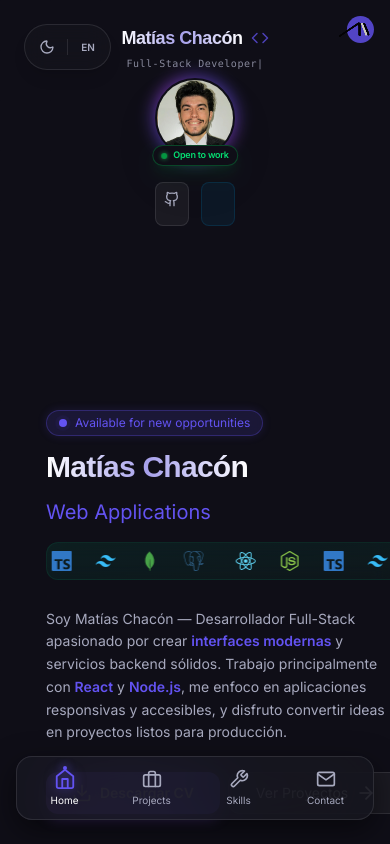
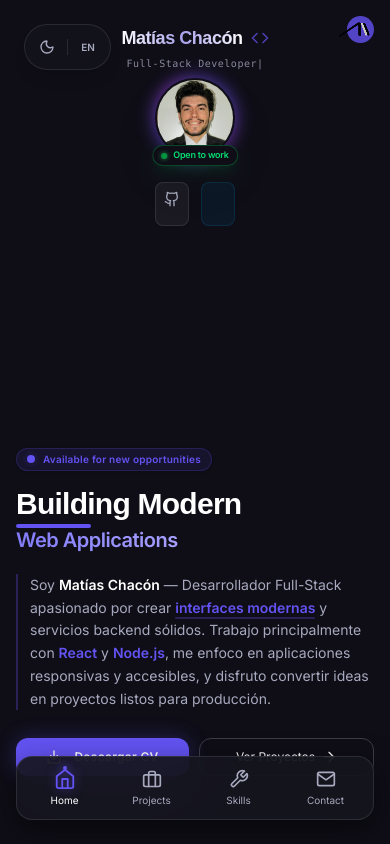
Before and after one commit to Maty910/portfolio, a React (Vite) app: page / in a window 390 px wide. Built offline with nearby package versions, Linux system fonts and the light colour scheme; some icons are missing; a web font is replaced by a local one.

Commit message:
fix: home styles for desktop & mobile

```diff
--- a/src/components/Home.tsx
+++ b/src/components/Home.tsx
@@ -11,33 +11,34 @@ interface HomeProps {
 export const Home: React.FC<HomeProps> = ({ setActiveSection }) => {
   // const { t } = useLanguage();
 
-  // Función auxiliar para resaltar palabras clave en la bio (esto es opcional, podés hacerlo directo en el JSX si preferís)
-  // Pero para mantenerlo simple y directo como pediste, vamos a hardcodear la bio con estilos acá mismo
-  // Ojo: Si usás traducciones (t), tendrías que ver cómo manejar el HTML dentro del string traducido.
-  // Asumiendo que t('header.bio') devuelve un string plano, lo vamos a reemplazar visualmente acá para el efecto.
-
   const bioContent = (
     <>
-      Soy Matías Chacón — Desarrollador Full-Stack apasionado por crear <span className="text-[#6353f2] font-semibold">interfaces modernas</span> y servicios backend sólidos. Trabajo principalmente con <span className="text-[#6353f2] font-semibold">React</span> y <span className="text-[#6353f2] font-semibold">Node.js</span>, me enfoco en aplicaciones responsivas y accesibles, y disfruto convertir ideas en proyectos listos para producción.
+      Soy <span className="text-white font-semibold">Matías Chacón</span> — Desarrollador Full-Stack apasionado por crear <span className="text-[#6353f2] font-semibold relative inline-block">
+        interfaces modernas
+        <span className="absolute bottom-0 left-0 w-full h-[2px] bg-[#6353f2]/30 rounded-full"></span>
+      </span> y servicios backend sólidos. Trabajo principalmente con <span className="text-[#6353f2] font-semibold">React</span> y <span className="text-[#6353f2] font-semibold">Node.js</span>, me enfoco en aplicaciones responsivas y accesibles, y disfruto convertir ideas en proyectos listos para producción.
     </>
   );
-  // Nota: Si necesitás soporte multi-idioma real con estilos intercalados, lo ideal es usar una librería como 'react-i18next' con interpolación,
-  // o tener componentes de texto separados por idioma. Por ahora, para el ejemplo visual, uso este bloque estático o podrías adaptar tu i18n.
 
   return (
     <section
       id="home"
-      className="snap-center min-h-screen w-full flex items-center justify-center relative
+      className="snap-center min-h-screen w-full flex flex-col justify-center relative
                  transition-all duration-300 ease-[cubic-bezier(.2,.9,.2,1)]
-                pl-[var(--sidebar-collapsed)] max-[880px]:pl-0
-                max-[880px]:min-h-[calc(100vh-var(--sidebar-mobile-height))]"
+                 /* En mobile usamos todo el alto disponible menos el header */
+                 max-[880px]:min-h-[calc(100vh-120px)]
+                 /* En desktop agregamos margen izquierdo para evitar el sidebar */
+                 min-[881px]:pl-[280px]"
     >
-      <div className="w-full max-w-[900px] px-8 md:px-16 py-12 max-[880px]:px-4 max-[880px]:py-8 ml-15">
+      {/* Contenedor principal con márgenes seguros */}
+      <div className="w-full max-w-[1000px] px-6 md:px-12 mx-auto flex flex-col justify-center h-full
+                      max-[880px]:px-4 max-[880px]:pt-8">
 
-        <div className="flex flex-col items-start gap-4 animate-in fade-in slide-in-from-bottom-4 duration-700 max-[880px]:gap-3">
+        <div className="flex flex-col items-start gap-6 animate-in fade-in slide-in-from-bottom-8 duration-700 max-[880px]:gap-4">
 
           {/* Badge "Open to work" */}
-          <div className="inline-flex items-center gap-2 px-3 py-1 rounded-full bg-[#6353f2]/15 border border-[#6353f2]/30 text-[#6353f2] text-xs font-medium shadow-[0_0_10px_rgba(99,83,242,0.15)] backdrop-blur-sm">
+          <div className="inline-flex items-center gap-2 px-3 py-1.5 rounded-full bg-[#6353f2]/10 border border-[#6353f2]/20 text-[#6353f2] text-xs font-semibold tracking-wide backdrop-blur-md shadow-sm transition-transform hover:scale-105 cursor-default
+                          max-[880px]:px-2.5 max-[880px]:py-1 max-[880px]:text-[10px]">
             <span className="relative flex h-2 w-2">
               <span className="animate-ping absolute inline-flex h-full w-full rounded-full bg-[#6353f2] opacity-75"></span>
               <span className="relative inline-flex rounded-full h-2 w-2 bg-[#6353f2]"></span>
@@ -45,120 +46,108 @@ export const Home: React.FC<HomeProps> = ({ setActiveSection }) => {
             Available for new opportunities
           </div>
 
-          {/* H1 Principal */}
-          <h1 className="text-4xl md:text-6xl font-bold text-white leading-tight m-0 group w-fit cursor-default max-[880px]:text-3xl">
+          {/* HEADLINE PRINCIPAL */}
+          <div className="flex flex-col gap-2 w-full max-[880px]:gap-1.5">
+            <h1 className="text-5xl md:text-7xl font-bold text-white leading-[1.1] tracking-tight group cursor-default max-[880px]:text-3xl">
               <div className="relative inline-block">
-              <span className="bg-gradient-to-r from-white via-[#a7a0eb] to-white bg-clip-text text-transparent">Matías Chacón</span>
-              <div className="absolute -bottom-1 left-0 w-0 h-[3px] bg-[#6353f2] group-hover:w-full transition-all duration-500 ease-out" />
+                Building Modern
+                <div className="absolute -bottom-2 left-0 w-1/3 h-[4px] bg-[#6353f2] rounded-full group-hover:w-full transition-all duration-700 ease-out" />
               </div>
             </h1>
 
-          {/* Subtítulo + Carrusel */}
-          <div className="flex flex-col md:flex-row items-start md:items-center gap-4 md:gap-6 w-full">
-            <span className="text-[#6353f2] text-2xl md:text-3xl font-normal whitespace-nowrap max-[880px]:text-xl max-[880px]:font-medium">
+            <div className="flex flex-col md:flex-row items-start md:items-center gap-2 md:gap-6 w-full">
+              <span className="text-transparent bg-clip-text bg-gradient-to-r from-[#6353f2] to-[#a8a1ff] text-3xl md:text-5xl font-bold tracking-tight max-[880px]:text-xl animate-text-gradient bg-[length:200%_auto]">
                 Web Applications
               </span>
 
-            {/* Carrusel (Techs) */}
-            <div className="flex-1 min-w-0 w-full md:max-w-[380px] overflow-hidden bg-linear-to-br from-emerald-500/10 to-emerald-500/5 backdrop-blur-sm rounded-xl border border-emerald-500/10 hover:border-emerald-500/30 hover:shadow-lg hover:shadow-emerald-500/5 transition-all duration-300 group relative py-1.5 max-[880px]:py-2">
-              <div className="w-full">
-                <div className="flex w-max animate-marquee">
-                  {/* Grupo 1 */}
-                  <div className="flex items-center gap-6 px-4">
-                    <SiReact className="text-[#61dafb]" size={20} />
-                    <SiNodedotjs className="text-[#8cc84b]" size={20} />
-                    <SiTypescript className="text-[#3178c6]" size={20} />
-                    <SiTailwindcss className="text-[#38bdf8]" size={20} />
-                    <SiMongodb className="text-[#47a248]" size={20} />
-                    <SiPostgresql className="text-[#336791]" size={20} />
+              {/* Carrusel (Techs) - Oculto en mobile muy chico para limpiar la vista */}
+              <div className="hidden md:flex flex-1 items-center max-w-[300px] h-12 overflow-hidden relative mask-linear-fade border-l-2 border-white/5 pl-6 ml-2">
+                 <div className="flex w-max animate-marquee items-center gap-6 opacity-60 grayscale hover:grayscale-0 transition-all duration-500">
+                    {[1, 2].map((i) => (
+                      <div key={i} className="flex items-center gap-6">
+                        <SiReact className="text-[#61dafb]" size={24} />
+                        <SiNodedotjs className="text-[#8cc84b]" size={24} />
+                        <SiTypescript className="text-[#3178c6]" size={24} />
+                        <SiTailwindcss className="text-[#38bdf8]" size={24} />
+                        <SiMongodb className="text-[#47a248]" size={24} />
+                        <SiPostgresql className="text-[#336791]" size={24} />
                       </div>
-                  {/* Grupo 2 */}
-                  <div className="flex items-center gap-6 px-4">
-                    <SiReact className="text-[#61dafb]" size={20} />
-                    <SiNodedotjs className="text-[#8cc84b]" size={20} />
-                    <SiTypescript className="text-[#3178c6]" size={20} />
-                    <SiTailwindcss className="text-[#38bdf8]" size={20} />
-                    <SiMongodb className="text-[#47a248]" size={20} />
-                    <SiPostgresql className="text-[#336791]" size={20} />
-                  </div>
-                  {/* Grupo 3 */}
-                  <div className="flex items-center gap-6 px-4">
-                    <SiReact className="text-[#61dafb]" size={20} />
-                    <SiNodedotjs className="text-[#8cc84b]" size={20} />
-                    <SiTypescript className="text-[#3178c6]" size={20} />
-                    <SiTailwindcss className="text-[#38bdf8]" size={20} />
-                    <SiMongodb className="text-[#47a248]" size={20} />
-                    <SiPostgresql className="text-[#336791]" size={20} />
-                  </div>
+                    ))}
                  </div>
               </div>
             </div>
           </div>
 
-          {/* BIO CON ESTILOS MEJORADOS Y TEXTO RESALTADO */}
-          <div className="mt-4 max-w-2xl">
+          {/* BIO */}
+          <div className="mt-2 max-w-2xl border-l-2 border-[#6353f2]/30 pl-4 md:pl-6
+                          max-[880px]:pl-3 max-[880px]:mt-1">
             <p className="text-[#a7a9be] text-lg leading-relaxed max-[880px]:text-sm max-[880px]:leading-relaxed">
-               {/* Opción A: Si usás el contenido estático definido arriba */}
               {bioContent}
-
-              {/* Opción B: Si querés seguir usando t() pero no tenés formato en el i18n,
-                  dejanos el estático por ahora para que veas el efecto violeta.
-                   Si preferís t(), avisame y vemos cómo inyectar HTML. */}
             </p>
           </div>
 
-          {/* Botones de Acción */}
-          <div className="flex flex-wrap gap-4 mt-6 max-[880px]:w-full max-[880px]:gap-2 max-[880px]:mt-4">
+          {/* BOTONES DE ACCIÓN (Sin redes sociales) */}
+          <div className="flex flex-wrap gap-4 mt-4 w-full max-[880px]:gap-2.5 max-[880px]:mt-3">
 
-            {/* Botón CV (Primario - Violeta) */}
+            {/* Botón CV (Primario) */}
             <a
               href="/CV/CV Matias Chacon.pdf"
               target="_blank"
               rel="noopener noreferrer"
-              className="relative overflow-hidden flex items-center justify-center gap-2 px-6 py-3 rounded-xl
-                        bg-linear-to-r from-[#8b5cf6] to-[#6353f2] text-white font-bold
-                        shadow-[0_4px_14px_rgba(139,92,246,0.4)]
-                        hover:shadow-[0_6px_20px_rgba(139,92,246,0.6)] hover:scale-105 active:scale-95
-                        transition-all duration-300 group/btn
-                        max-[880px]:flex-1 max-[880px]:py-2.5 max-[880px]:text-sm no-underline"
+              className="relative overflow-hidden flex items-center justify-center gap-3 px-8 py-3.5 rounded-xl
+                         bg-[#6353f2] text-white font-bold tracking-wide
+                         shadow-[0_0_20px_rgba(99,83,242,0.3)]
+                         hover:shadow-[0_0_30px_rgba(99,83,242,0.5)] hover:scale-[1.02] active:scale-95
+                         transition-all duration-300 group/btn no-underline
+                         max-[880px]:flex-1 max-[880px]:text-xs max-[880px]:px-4 max-[880px]:py-2.5 cursor-pointer"
             >
-              {/* Efecto Brillo */}
-              <div className="absolute inset-0 -translate-x-full group-hover/btn:animate-[shimmer_1.5s_infinite] bg-linear-to-r from-transparent via-white/30 to-transparent z-10" />
-
-              <Download size={18} className="max-[880px]:w-5 max-[880px]:h-5 relative z-20" />
-              <span className="relative z-20">Descargar CV</span>
+              <div className="absolute inset-0 -translate-x-full group-hover/btn:animate-[shimmer_1.5s_infinite] bg-gradient-to-r from-transparent via-white/20 to-transparent z-10" />
+              <Download size={20} className="relative z-20 max-[880px]:w-4 max-[880px]:h-4" />
+              <span className="relative z-20 max-[880px]:text-xs">Descargar CV</span>
             </a>
 
-            {/* Botón Proyectos (Secundario - Oscuro) */}
+            {/* Botón Proyectos (Secundario) */}
             <button
               onClick={() => setActiveSection('projects')}
-              className="flex items-center justify-center gap-2 px-6 py-3 rounded-xl
-                        bg-white/5 border border-white/10 text-white font-medium
-                        hover:bg-white/10 hover:border-white/20 hover:translate-y-[-2px]
+              className="flex items-center justify-center gap-2 px-8 py-3.5 rounded-xl
+                         bg-transparent border border-[#a7a9be]/30 text-white font-medium
+                         hover:bg-white/5 hover:border-white/50 hover:text-white
                          transition-all duration-300 active:scale-95 cursor-pointer
-                        max-[880px]:flex-1 max-[880px]:py-2.5 max-[880px]:text-sm"
+                         max-[880px]:flex-1 max-[880px]:text-xs max-[880px]:px-4 max-[880px]:py-2.5 max-[880px]:gap-1.5"
             >
-              Ver Proyectos
-              <ArrowRight size={18} className="max-[880px]:w-5 max-[880px]:h-5" />
+              <span className="max-[880px]:text-xs">Ver Proyectos</span>
+              <ArrowRight size={20} className="group-hover:translate-x-1 transition-transform max-[880px]:w-4 max-[880px]:h-4" />
             </button>
 
           </div>
+
         </div>
       </div>
 
       <style>{`
         @keyframes marquee {
           0% { transform: translateX(0); }
-          100% { transform: translateX(-33.33%); }
+          100% { transform: translateX(-50%); }
         }
         @keyframes shimmer {
           100% { transform: translateX(100%); }
         }
+        @keyframes text-gradient {
+          0% { background-position: 0% 50%; }
+          50% { background-position: 100% 50%; }
+          100% { background-position: 0% 50%; }
+        }
+
         .animate-marquee {
-          animation: marquee 15s linear infinite;
+          animation: marquee 20s linear infinite;
         }
-        .group:hover .animate-marquee {
-          animation-play-state: paused;
+        .animate-text-gradient {
+          animation: text-gradient 4s ease infinite;
+        }
+
+        .mask-linear-fade {
+          mask-image: linear-gradient(to right, transparent, black 10%, black 90%, transparent);
+          -webkit-mask-image: linear-gradient(to right, transparent, black 10%, black 90%, transparent);
         }
       `}</style>
     </section>
```
Lines whose indentation alone changed are shown as unchanged.
